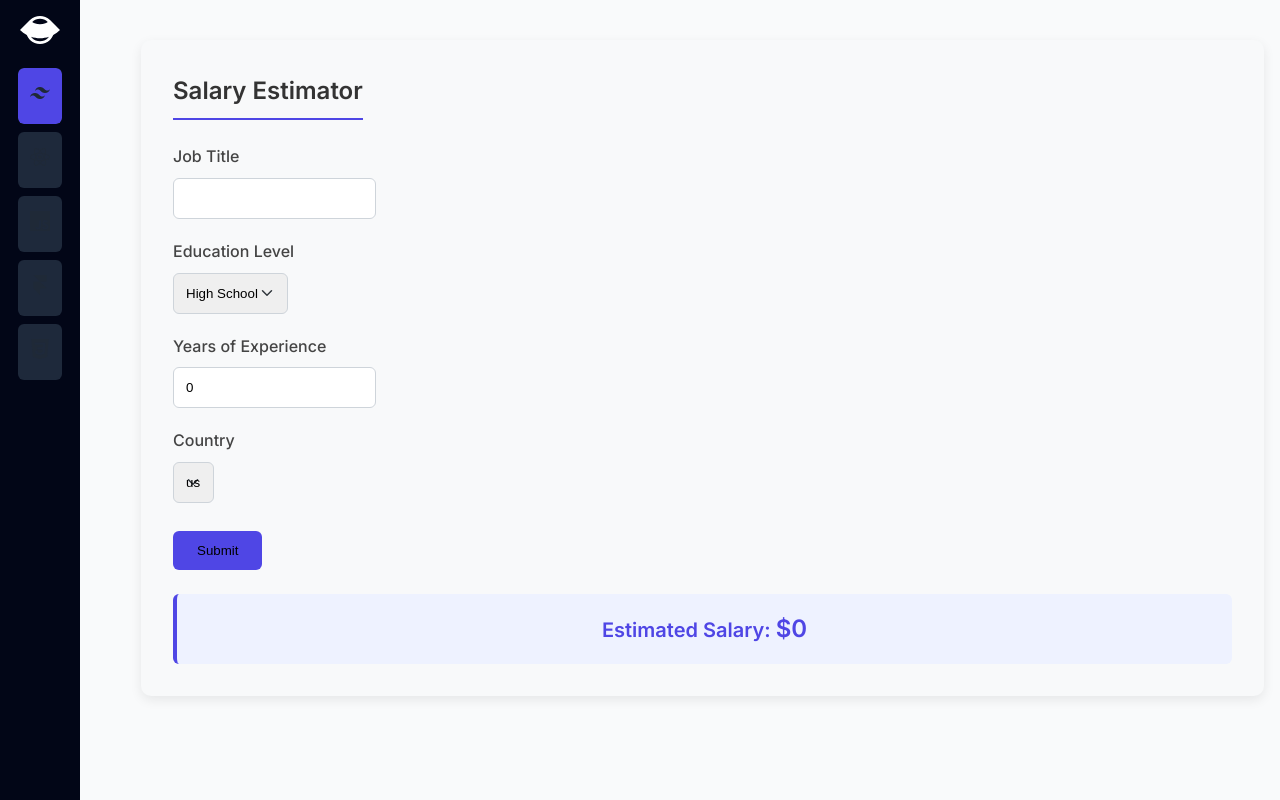
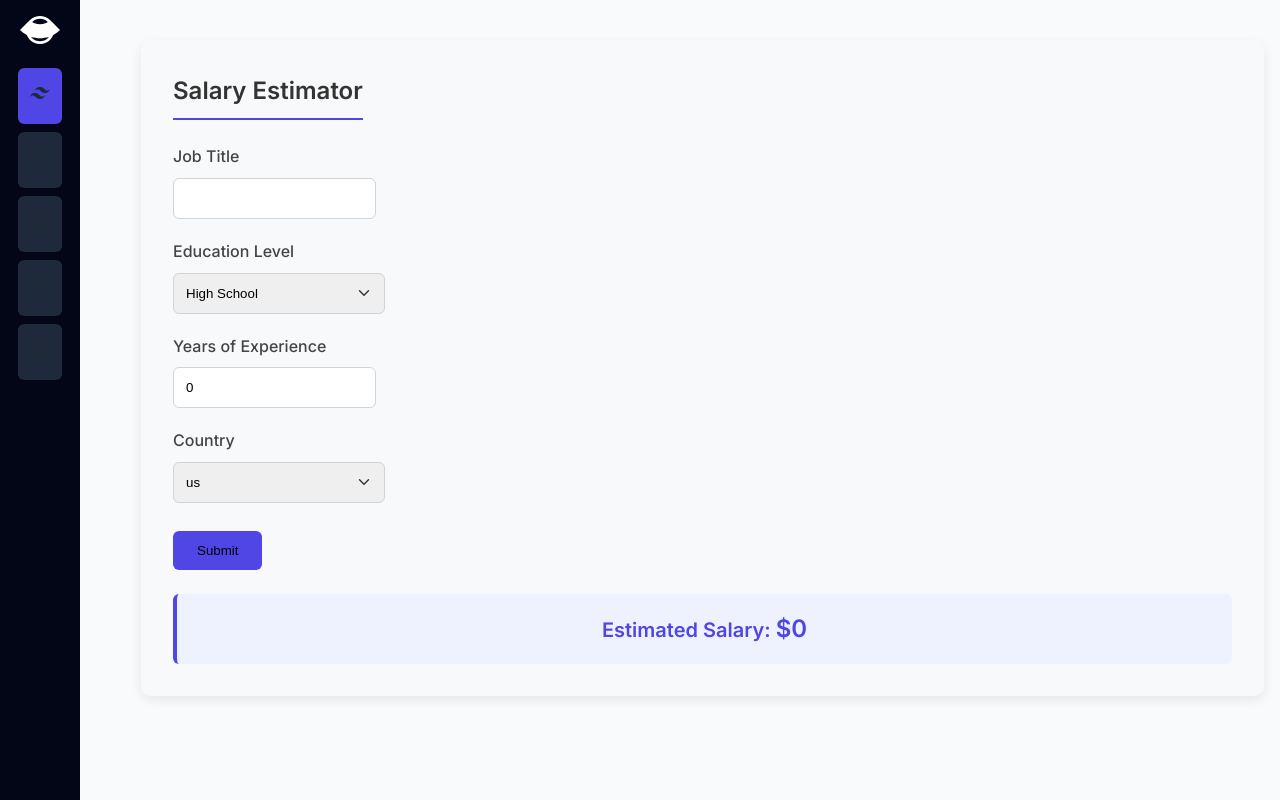
Before and after one commit to arkulowski/EDP_Capstone_Project, a React (Vite) app in the folder frontend/: page /predict in a window 1280 px wide. Built offline with nearby package versions, Linux system fonts and the light colour scheme; no server answers; the HTML template or start-up script is replaced by a standard one.

Commit message:
updated styling

```diff
--- a/frontend/src/App.css
+++ b/frontend/src/App.css
@@ -252,3 +252,8 @@ h1, h2 {
     margin: 0 auto;
   }
 }
+
+/* Optional: If you want to make just specific dropdowns wider */
+#educationLevel, #country {
+  width: 20%;
+}
```
